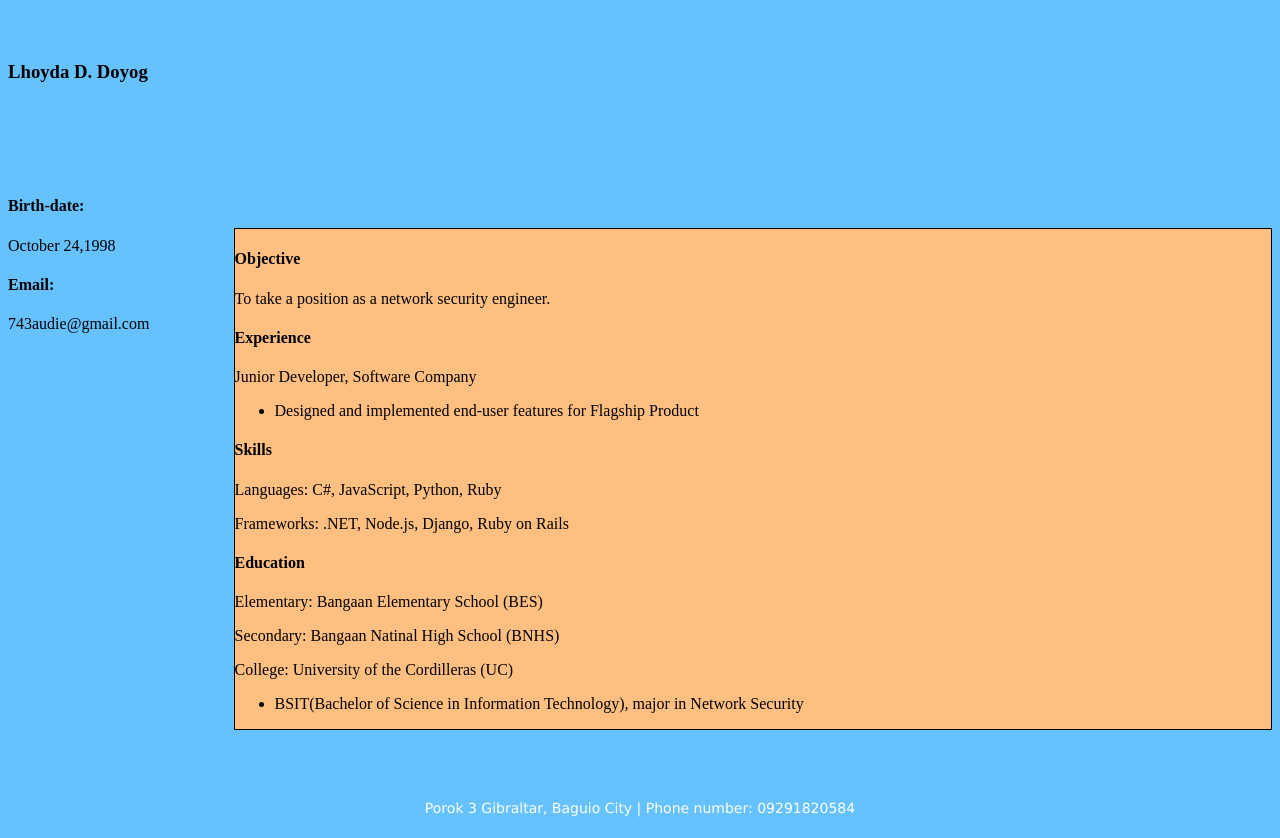
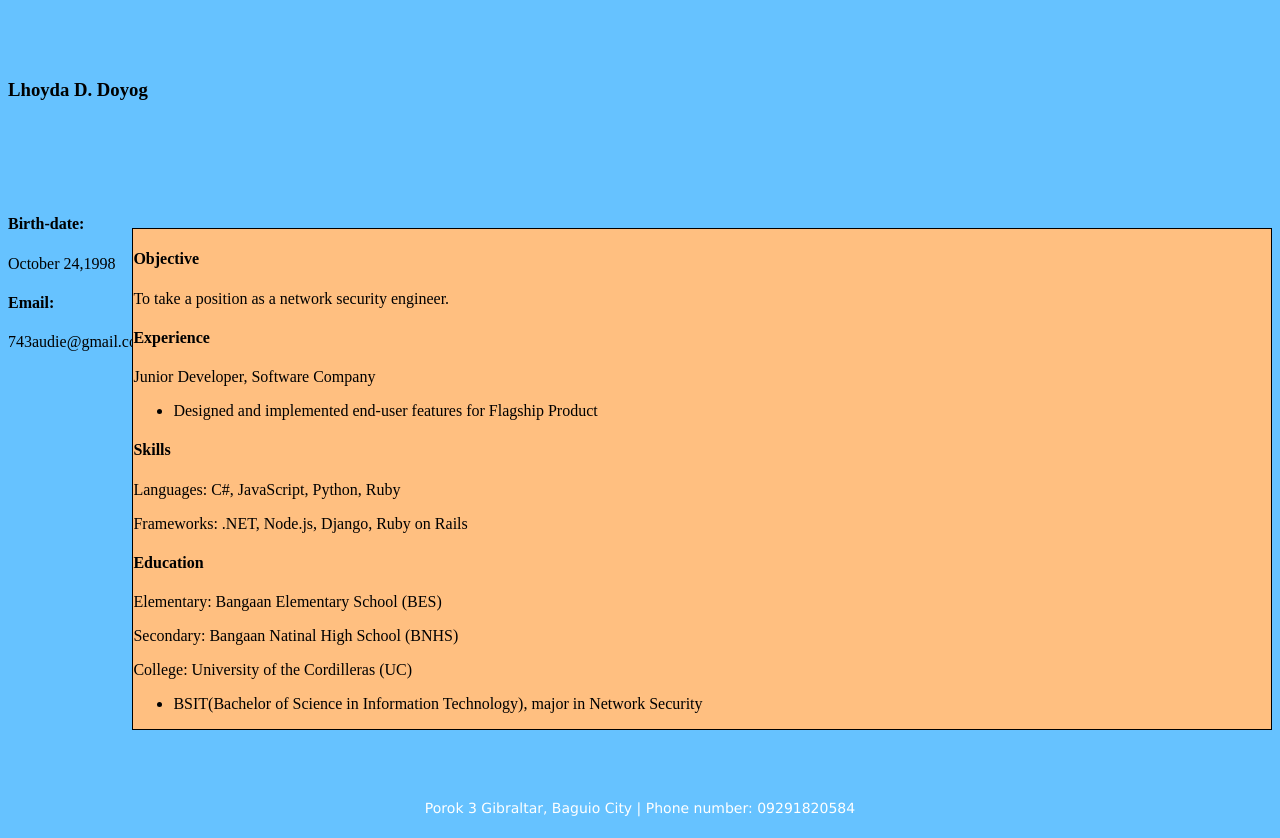
Before and after one commit to lhoydaDoyog/resume.github.io, a plain HTML site: page index.html in a window 1280 px wide. Drawn offline with Linux system fonts and the light colour scheme.

Commit message:
Update index.html

```diff
--- a/index.html
+++ b/index.html
@@ -13,6 +13,8 @@
     <br>
     <br>
     <br>
+   <br>
+
 
             <h3 >Lhoyda D. Doyog</h3>
 
@@ -25,13 +27,14 @@
 	    <br>
 	    <br>
 	    <br>
+	    <br>
 	<h4>Birth-date:</h4><p> October 24,1998</p>
 
 	<h4>Email:</h4><p> 743audie@gmail.com</p>
 
 </div>
 
-        <div class="right" style="background-color: #ffbf80; border: solid black 1px; position: relative; float: right; margin-top: 50px; width: 82%; height: 500px;  margin-bottom: 70px;clear: both;  ">
+        <div class="right" style="background-color: #ffbf80; border: solid black 1px; position: relative; float: right; margin-top: 50px; width: 90%; height: 500px;  margin-bottom: 70px;clear: both;  ">
 
             <h4>Objective</h4>
 
```
